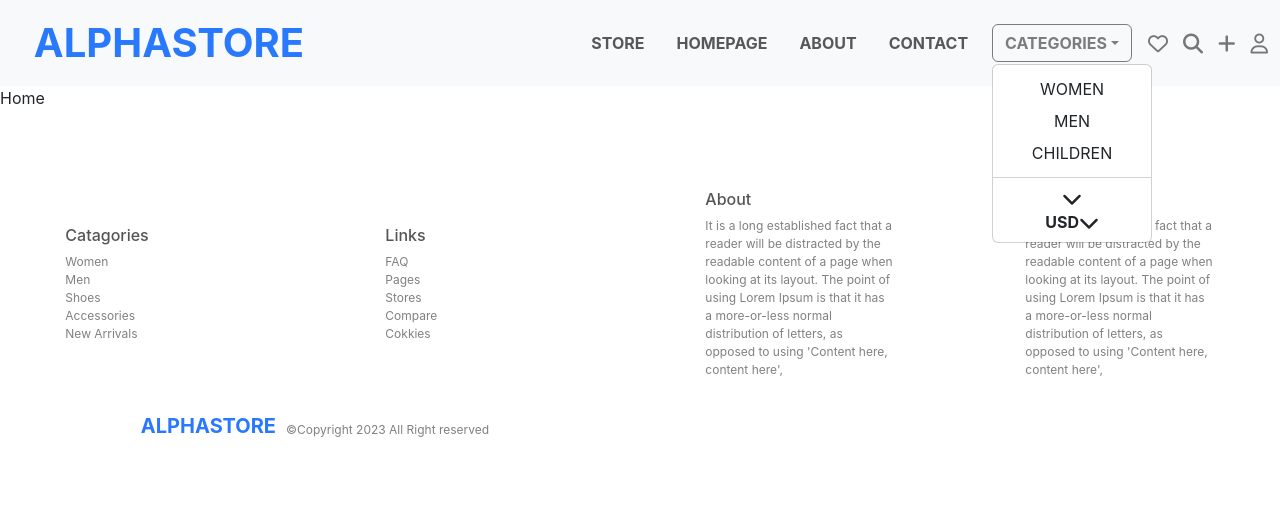
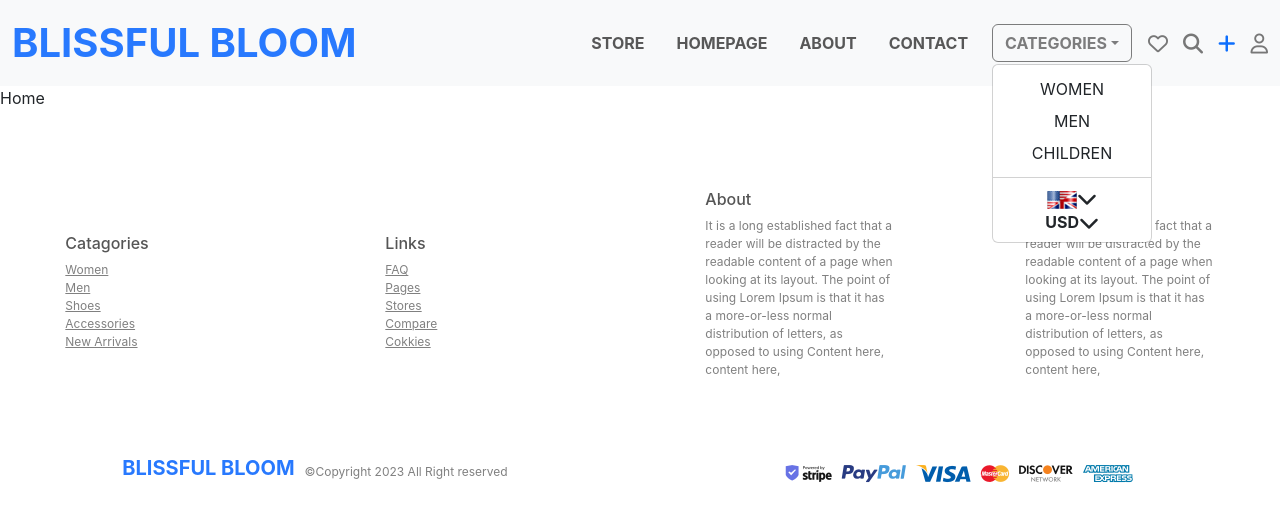
Before and after one commit to AmrAbouElkair/Blissful-Bloom, a React (Vite) app: page / in a window 1280 px wide. Both pictures are taken after a click on the button "CATEGORIES". Shown: the top 522 px of the page. Built offline with nearby package versions, Linux system fonts and the light colour scheme.

Commit message:
- Implement Redux - Update Footer and NavBar components

```diff
--- a/src/components/UI/Footer/Footer.jsx
+++ b/src/components/UI/Footer/Footer.jsx
@@ -7,7 +7,7 @@ import "./_footer.scss";
 const colClasses = "col-md-2 d-flex flex-column justify-content-around";
 
 const Footer = () => {
-  //   const footerImg = useSelector((state) => state.allImages.footer.footImg);
+  const footerImg = useSelector((state) => state.allImages.footer.footImg);
   return (
     <div className="container-fluid footer">
       <div className="row top">
@@ -33,8 +33,8 @@ const Footer = () => {
             It is a long established fact that a reader will be distracted by
             the readable content of a page when looking at its layout. The point
             of using Lorem Ipsum is that it has a more-or-less normal
-            distribution of letters, as opposed to using 'Content here, content
-            here',
+            distribution of letters, as opposed to using Content here, content
+            here,
           </p>
         </div>
         <div className="col-md-2">
@@ -43,19 +43,19 @@ const Footer = () => {
             It is a long established fact that a reader will be distracted by
             the readable content of a page when looking at its layout. The point
             of using Lorem Ipsum is that it has a more-or-less normal
-            distribution of letters, as opposed to using 'Content here, content
-            here',
+            distribution of letters, as opposed to using Content here, content
+            here,
           </p>
         </div>
       </div>
 
       <div className="row bottom">
         <div className="col col-lg-6">
-          <h5>Alphastore</h5>
+          <h5>Blissful Bloom</h5>
           <p>&copy;Copyright 2023 All Right reserved</p>
         </div>
         <div className="col col-lg-6">
-          {/* <img src={footerImg} alt="footerImg" className="h-50" /> */}
+          <img src={footerImg} alt="footerImg" className="h-50" />
         </div>
       </div>
     </div>
--- a/src/components/UI/NavBar/NavBar.jsx
+++ b/src/components/UI/NavBar/NavBar.jsx
@@ -1,5 +1,5 @@
 import { Fragment } from "react";
-// import { useSelector } from "react-redux";
+import { useSelector } from "react-redux";
 import { Link } from "react-router-dom";
 
 import "./_navBar.scss";
@@ -43,7 +43,7 @@ const Accounts = () => (
 // );
 
 const NavBar = () => {
-  // const navImg = useSelector((state) => state.allImages.navBarImg.navImg);
+  const navImg = useSelector((state) => state.allImages.navBarImg.navImg);
   // const products = useSelector((state) => state.cart.products);
 
   return (
@@ -51,7 +51,7 @@ const NavBar = () => {
       <nav className="navbar main-navbar navbar-expand-lg bg-body-tertiary w-100">
         <div className="container-fluid w-100">
           <Link className="navbar-brand w-25" to="/">
-            Alphastore
+            Blissful Bloom
           </Link>
           <button
             className="navbar-toggler"
@@ -128,7 +128,7 @@ const NavBar = () => {
                       <hr className="dropdown-divider" />
                     </li>
                     <li>
-                      {/* <img src={navImg} alt="nav-img" /> */}
+                      <img src={navImg} alt="nav-img" />
                       <i className="fa-lg fa-solid fa-chevron-down"></i>
                     </li>
                     <li>
--- a/src/main.jsx
+++ b/src/main.jsx
@@ -1,5 +1,19 @@
 import ReactDOM from "react-dom/client";
-import App from "./App.jsx";
+import { Provider } from "react-redux";
+import { PersistGate } from "redux-persist/integration/react";
+import { persistStore } from "redux-persist";
+
 import "./index.scss";
 
-ReactDOM.createRoot(document.getElementById("root")).render(<App />);
+import App from "./App.jsx";
+
+import store from "./store/index";
+let persistor = persistStore(store);
+
+ReactDOM.createRoot(document.getElementById("root")).render(
+  <Provider store={store}>
+    <PersistGate loading={null} persistor={persistor}>
+      <App />
+    </PersistGate>
+  </Provider>
+);
--- /dev/null
+++ b/src/store/index.js
@@ -0,0 +1,39 @@
+import { configureStore } from "@reduxjs/toolkit";
+import storage from "redux-persist/lib/storage";
+import {
+  persistReducer,
+  FLUSH,
+  REHYDRATE,
+  PAUSE,
+  PERSIST,
+  PURGE,
+  REGISTER,
+} from "redux-persist";
+import { combineReducers } from "@reduxjs/toolkit";
+
+// import reducers
+import allImagesReducer from "./slices/images/allImgesSlice";
+
+const persistConfig = {
+  key: "root",
+  version: 1,
+  storage,
+};
+
+const reducer = combineReducers({
+  allImages: allImagesReducer,
+});
+
+const persistdReducer = persistReducer(persistConfig, reducer);
+
+const store = configureStore({
+  reducer: persistdReducer,
+  middleware: (getDefaultMiddleware) =>
+    getDefaultMiddleware({
+      serializableCheck: {
+        ignoredActions: [FLUSH, REHYDRATE, PAUSE, PERSIST, PURGE, REGISTER],
+      },
+    }),
+});
+
+export default store;
--- /dev/null
+++ b/src/store/slices/images/allImgesSlice.js
@@ -0,0 +1,111 @@
+import { createSlice } from "@reduxjs/toolkit";
+
+// Partials
+// // NavBar
+import navImg from "../../../assets/images/Home/en.png";
+// // Footer
+import footImg from "../../../assets/images/Home/payment.png";
+
+// Home
+// // slider
+import mainImg from "../../../assets/images/Home/main/pexels-thaís-silva-3385234.jpg";
+import homeImg1 from "../../../assets/images/Home/main/pexels-maryia-plashchynskaya-3615455.jpg";
+import homeImg2 from "../../../assets/images/Home/main/pexels-ron-lach-9256867.jpg";
+// // FeaturedProducts
+// // // card 1
+import card1Img1 from "../../../assets/images/Home/features/img1.jpg";
+import card1Img2 from "../../../assets/images/Home/features/altImage1.jpg";
+// // // card 1
+import card2Img1 from "../../../assets/images/Home/features/img2.jpg";
+// // // card 3
+import card3Img1 from "../../../assets/images/Home/features/img3.jpg";
+// // // card 4
+import card4Img from "../../../assets/images/Home/features/img4.jpg";
+// // Categories
+import saleImg from "../../../assets/images/Home/categories/sale.jpg";
+import womenImg from "../../../assets/images/Home/categories/women.jpg";
+import newSesonImg from "../../../assets/images/Home/categories/newseason.jpg";
+import menImg from "../../../assets/images/Home/categories/men.jpg";
+import accessoriesImg from "../../../assets/images/Home/categories/accessories.jpg";
+import shoesImg from "../../../assets/images/Home/categories/shoes.jpg";
+
+// Products
+import productsMainImg from "../../../assets/images/Products/pexels-bas-masseus-1074535.jpg";
+
+const initialState = {
+  navBarImg: {
+    navImg,
+  },
+  footer: {
+    footImg,
+  },
+
+  homePageImages: {
+    sliderImgs: {
+      mainImg,
+      allImages: [
+        { id: 1, img: homeImg1 },
+        { id: 2, img: homeImg2 },
+      ],
+    },
+    featureImgs: [
+      {
+        id: 1,
+        img: card1Img1,
+        img2: card1Img2,
+        title: "Hoddie",
+        isNew: true,
+        oldPrice: 19,
+        price: 12,
+      },
+      {
+        id: 2,
+        img: card2Img1,
+        img2: card2Img1,
+        title: "Coat",
+        isNew: true,
+        oldPrice: 19,
+        price: 12,
+      },
+      {
+        id: 3,
+        img: card3Img1,
+        img2: card3Img1,
+        title: "Jacket",
+        isNew: false,
+        oldPrice: 19,
+        price: 12,
+      },
+      {
+        id: 4,
+        img: card4Img,
+        img2: card4Img,
+        title: "Shirt",
+        isNew: false,
+        oldPrice: 19,
+        price: 12,
+      },
+    ],
+
+    categoriesImg: {
+      saleImg,
+      womenImg,
+      newSesonImg,
+      menImg,
+      accessoriesImg,
+      shoesImg,
+    },
+  },
+
+  productsImg: {
+    landingProImg: productsMainImg,
+  },
+};
+
+const imagesSlice = createSlice({
+  name: "allImages",
+  initialState,
+  reducers: {},
+});
+
+export default imagesSlice.reducer;
```
